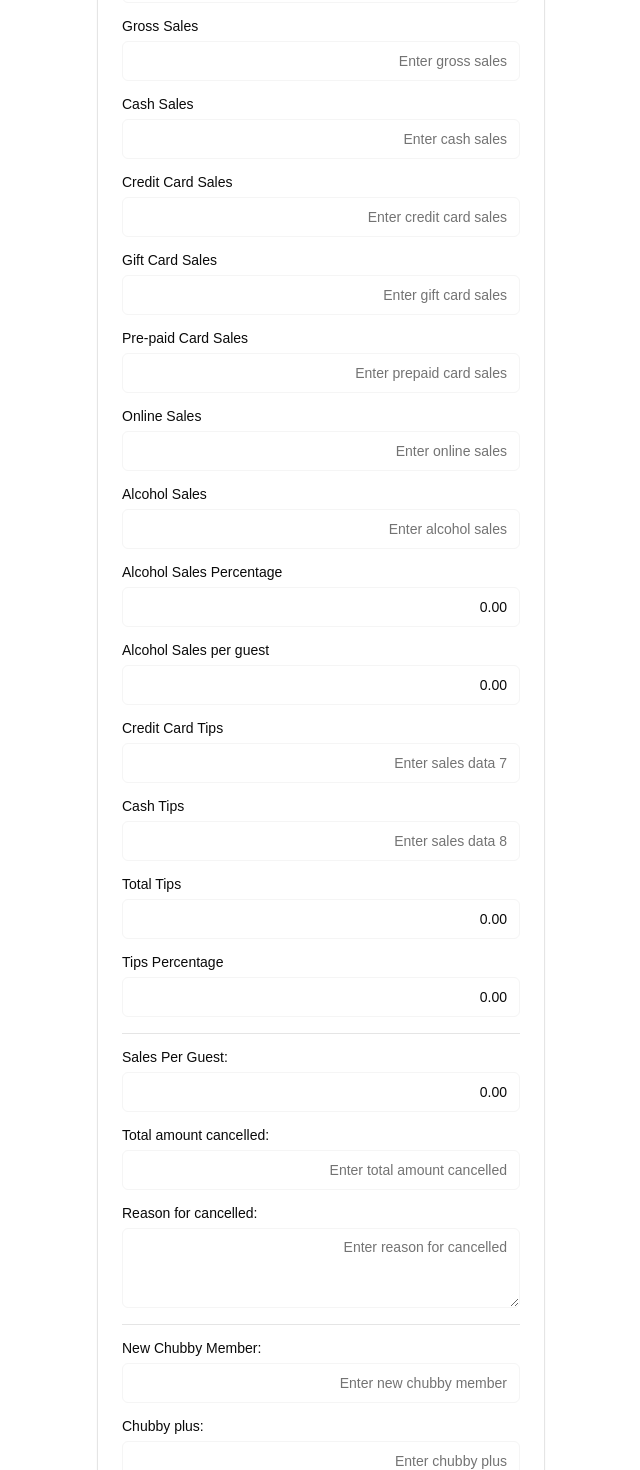
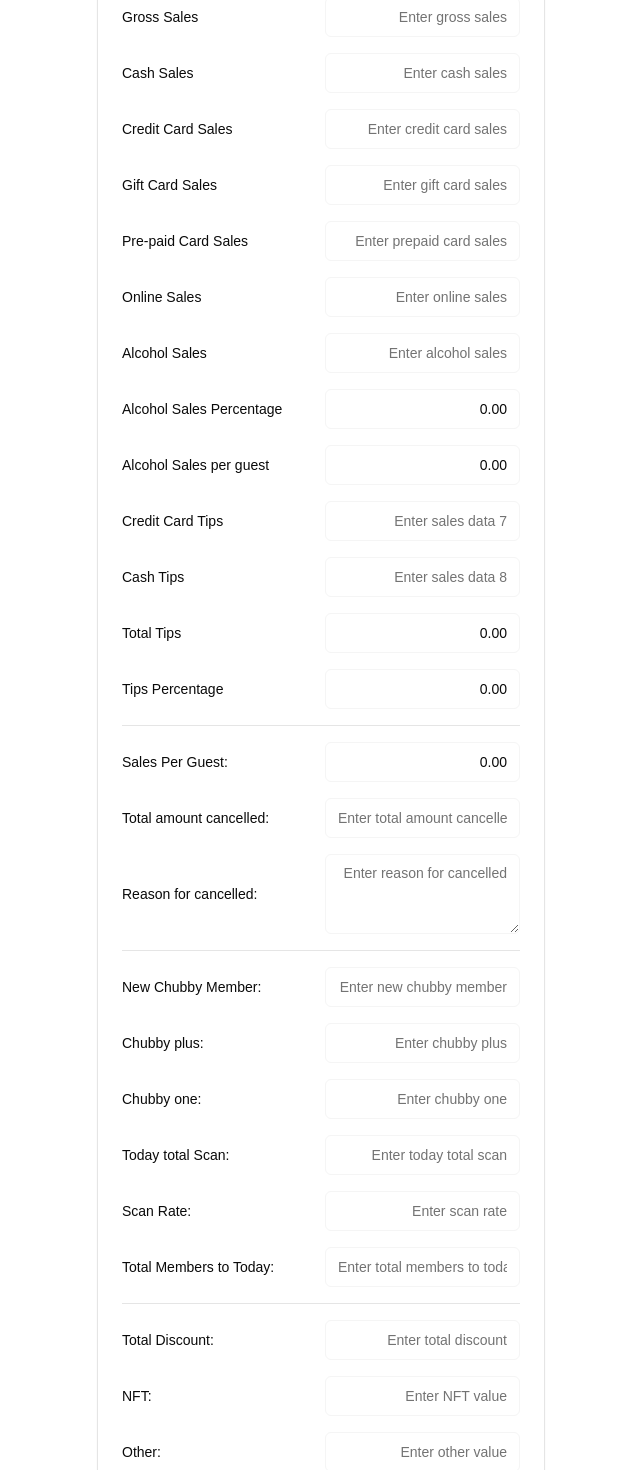
Before and after one commit to lhm-david/CSRHproject, a Next.js app: page / in a window 1280 px wide. Shown: the part 320-1790 px from the top of the page, without its empty margins (319-959 px from the left). Built offline with nearby package versions, Linux system fonts and the light colour scheme; what @genkit-ai/googleai, genkit would draw is missing.

Commit message:
move input box align with the label for total sales and make it size as the square I draw

```diff
--- a/src/app/page.tsx
+++ b/src/app/page.tsx
@@ -225,6 +225,7 @@ export default function Home() {
                 </PopoverContent>
               </Popover>
             </div>
+
             <div className="grid gap-2">
               <Label htmlFor="shiftLead">Shift Lead:</Label>
               <Input
@@ -261,185 +262,190 @@ export default function Home() {
             </div>
           </div>
 
-          <div className="grid gap-2">
-            <Label htmlFor="totalSales">Total Sales</Label>
+          <div className="grid grid-cols-2 gap-2 items-center">
+            <Label htmlFor="totalSales" className="justify-self-start">Total Sales</Label>
             <Input
               id="totalSales"
               placeholder="Enter total sales"
-              className="text-right"
+              className="text-right justify-self-end"
               value={totalSales}
               onChange={(e) => setTotalSales(e.target.value)}
             />
           </div>
-          <div className="grid gap-2">
-            <Label htmlFor="grossSales">Gross Sales</Label>
+
+          <div className="grid grid-cols-2 gap-2 items-center">
+            <Label htmlFor="grossSales" className="justify-self-start">Gross Sales</Label>
             <Input
               id="grossSales"
               placeholder="Enter gross sales"
-              className="text-right"
+              className="text-right justify-self-end"
               value={grossSales}
               onChange={(e) => setGrossSales(e.target.value)}
             />
           </div>
-          <div className="grid gap-2">
-            <Label htmlFor="cashSales">Cash Sales</Label>
+
+          <div className="grid grid-cols-2 gap-2 items-center">
+            <Label htmlFor="cashSales" className="justify-self-start">Cash Sales</Label>
             <Input
               id="cashSales"
               placeholder="Enter cash sales"
-              className="text-right"
+              className="text-right justify-self-end"
               value={cashSales}
               onChange={(e) => setCashSales(e.target.value)}
             />
           </div>
-          <div className="grid gap-2">
-            <Label htmlFor="creditCardSales">Credit Card Sales</Label>
+
+          <div className="grid grid-cols-2 gap-2 items-center">
+            <Label htmlFor="creditCardSales" className="justify-self-start">Credit Card Sales</Label>
             <Input
               id="creditCardSales"
               placeholder="Enter credit card sales"
-              className="text-right"
+              className="text-right justify-self-end"
               value={creditCardSales}
               onChange={(e) => setCreditCardSales(e.target.value)}
             />
           </div>
 
-          <div className="grid gap-2">
-            <Label htmlFor="giftCardSales">Gift Card Sales</Label>
+          <div className="grid grid-cols-2 gap-2 items-center">
+            <Label htmlFor="giftCardSales" className="justify-self-start">Gift Card Sales</Label>
             <Input
               id="giftCardSales"
               placeholder="Enter gift card sales"
-              className="text-right"
+              className="text-right justify-self-end"
               value={giftCardSales}
               onChange={(e) => setGiftCardSales(e.target.value)}
             />
           </div>
 
-          <div className="grid gap-2">
-            <Label htmlFor="prepaidCardSales">Pre-paid Card Sales</Label>
+          <div className="grid grid-cols-2 gap-2 items-center">
+            <Label htmlFor="prepaidCardSales" className="justify-self-start">Pre-paid Card Sales</Label>
             <Input
               id="prepaidCardSales"
               placeholder="Enter prepaid card sales"
-              className="text-right"
+              className="text-right justify-self-end"
               value={prepaidCardSales}
               onChange={(e) => setPrepaidCardSales(e.target.value)}
             />
           </div>
 
-          <div className="grid gap-2">
-            <Label htmlFor="onlineSales">Online Sales</Label>
+          <div className="grid grid-cols-2 gap-2 items-center">
+            <Label htmlFor="onlineSales" className="justify-self-start">Online Sales</Label>
             <Input
               id="onlineSales"
               placeholder="Enter online sales"
-              className="text-right"
+              className="text-right justify-self-end"
               value={onlineSales}
               onChange={(e) => setOnlineSales(e.target.value)}
             />
           </div>
 
-          <div className="grid gap-2">
-            <Label htmlFor="alcoholSales">Alcohol Sales</Label>
+          <div className="grid grid-cols-2 gap-2 items-center">
+            <Label htmlFor="alcoholSales" className="justify-self-start">Alcohol Sales</Label>
             <Input
               id="alcoholSales"
               placeholder="Enter alcohol sales"
-              className="text-right"
+              className="text-right justify-self-end"
               value={alcoholSales}
               onChange={(e) => setAlcoholSales(e.target.value)}
             />
           </div>
 
-          <div className="grid gap-2">
-            <Label htmlFor="alcoholSalesPercentage">Alcohol Sales Percentage</Label>
+          <div className="grid grid-cols-2 gap-2 items-center">
+            <Label htmlFor="alcoholSalesPercentage" className="justify-self-start">Alcohol Sales Percentage</Label>
             <Input
               id="alcoholSalesPercentage"
               placeholder="Alcohol Sales Percentage"
-              className="text-right"
+              className="text-right justify-self-end"
               value={`${alcoholSalesPercentage}`}
               readOnly
             />
           </div>
 
-          <div className="grid gap-2">
-            <Label htmlFor="alcoholSalesPercentage">Alcohol Sales per guest</Label>
+          <div className="grid grid-cols-2 gap-2 items-center">
+            <Label htmlFor="alcoholSalesPercentage" className="justify-self-start">Alcohol Sales per guest</Label>
             <Input
               id="alcoholSalesPercentage"
               placeholder="Alcohol Sales per guest"
-              className="text-right"
+              className="text-right justify-self-end"
               value={`${alcoholSalesPerGuest}`}
               readOnly
             />
           </div>
 
-          <div className="grid gap-2">
-            <Label htmlFor="creditCardTips">Credit Card Tips</Label>
+          <div className="grid grid-cols-2 gap-2 items-center">
+            <Label htmlFor="creditCardTips" className="justify-self-start">Credit Card Tips</Label>
             <Input
               id="creditCardTips"
               placeholder="Enter sales data 7"
-              className="text-right"
+              className="text-right justify-self-end"
               value={creditCardTips}
               onChange={(e) => setCreditCardTips(e.target.value)}
             />
           </div>
-          <div className="grid gap-2">
-            <Label htmlFor="cashTips">Cash Tips</Label>
+
+          <div className="grid grid-cols-2 gap-2 items-center">
+            <Label htmlFor="cashTips" className="justify-self-start">Cash Tips</Label>
             <Input
               id="cashTips"
               placeholder="Enter sales data 8"
-              className="text-right"
+              className="text-right justify-self-end"
               value={cashTips}
               onChange={(e) => setCashTips(e.target.value)}
             />
           </div>
 
-          <div className="grid gap-2">
-            <Label htmlFor="totalTips">Total Tips</Label>
+          <div className="grid grid-cols-2 gap-2 items-center">
+            <Label htmlFor="totalTips" className="justify-self-start">Total Tips</Label>
             <Input
               id="totalTips"
               placeholder="Total tips"
-              className="text-right"
+              className="text-right justify-self-end"
               value={`${totalTips}`}
               readOnly
             />
           </div>
 
-          <div className="grid gap-2">
-            <Label htmlFor="tipsPercentage">Tips Percentage</Label>
+          <div className="grid grid-cols-2 gap-2 items-center">
+            <Label htmlFor="tipsPercentage" className="justify-self-start">Tips Percentage</Label>
             <Input
               id="tipsPercentage"
               placeholder="Tips Percentage"
-              className="text-right"
+              className="text-right justify-self-end"
               value={`${tipsPercentage}`}
               readOnly
             />
           </div>
 
           <Separator/>
-          <div className="grid gap-2">
-            <Label htmlFor="salesPerGuest">Sales Per Guest:</Label>
+
+          <div className="grid grid-cols-2 gap-2 items-center">
+            <Label htmlFor="salesPerGuest" className="justify-self-start">Sales Per Guest:</Label>
             <Input
               id="salesPerGuest"
               placeholder="Sales Per Guest"
-              className="text-right"
+              className="text-right justify-self-end"
               value={salesPerGuest}
               readOnly
             />
           </div>
 
-          <div className="grid gap-2">
-            <Label htmlFor="totalAmountCancelled">Total amount cancelled:</Label>
+          <div className="grid grid-cols-2 gap-2 items-center">
+            <Label htmlFor="totalAmountCancelled" className="justify-self-start">Total amount cancelled:</Label>
             <Input
               id="totalAmountCancelled"
               placeholder="Enter total amount cancelled"
-              className="text-right"
+              className="text-right justify-self-end"
               value={totalAmountCancelled}
               onChange={(e) => setTotalAmountCancelled(e.target.value)}
             />
           </div>
 
-          <div className="grid gap-2">
-            <Label htmlFor="reasonForCancelled">Reason for cancelled:</Label>
+          <div className="grid grid-cols-2 gap-2 items-center">
+            <Label htmlFor="reasonForCancelled" className="justify-self-start">Reason for cancelled:</Label>
             <Textarea
               id="reasonForCancelled"
               placeholder="Enter reason for cancelled"
-              className="text-right"
+              className="text-right justify-self-end"
               value={reasonForCancelled}
               onChange={(e) => setReasonForCancelled(e.target.value)}
             />
@@ -447,67 +453,67 @@ export default function Home() {
 
           <Separator/>
 
-            <div className="grid gap-2">
-                <Label htmlFor="newChubbyMember">New Chubby Member:</Label>
+            <div className="grid grid-cols-2 gap-2 items-center">
+                <Label htmlFor="newChubbyMember" className="justify-self-start">New Chubby Member:</Label>
                 <Input
                     id="newChubbyMember"
                     placeholder="Enter new chubby member"
-                    className="text-right"
+                    className="text-right justify-self-end"
                     value={newChubbyMember}
                     onChange={(e) => setNewChubbyMember(e.target.value)}
                 />
             </div>
 
-            <div className="grid gap-2">
-                <Label htmlFor="chubbyPlus">Chubby plus:</Label>
+            <div className="grid grid-cols-2 gap-2 items-center">
+                <Label htmlFor="chubbyPlus" className="justify-self-start">Chubby plus:</Label>
                 <Input
                     id="chubbyPlus"
                     placeholder="Enter chubby plus"
-                    className="text-right"
+                    className="text-right justify-self-end"
                     value={chubbyPlus}
                     onChange={(e) => setChubbyPlus(e.target.value)}
                 />
             </div>
 
-            <div className="grid gap-2">
-                <Label htmlFor="chubbyOne">Chubby one:</Label>
+            <div className="grid grid-cols-2 gap-2 items-center">
+                <Label htmlFor="chubbyOne" className="justify-self-start">Chubby one:</Label>
                 <Input
                     id="chubbyOne"
                     placeholder="Enter chubby one"
-                    className="text-right"
+                    className="text-right justify-self-end"
                     value={chubbyOne}
                     onChange={(e) => setChubbyOne(e.target.value)}
                 />
             </div>
 
-            <div className="grid gap-2">
-                <Label htmlFor="totayTotalScan">Today total Scan:</Label>
+            <div className="grid grid-cols-2 gap-2 items-center">
+                <Label htmlFor="totayTotalScan" className="justify-self-start">Today total Scan:</Label>
                 <Input
                     id="totayTotalScan"
                     placeholder="Enter today total scan"
-                    className="text-right"
+                    className="text-right justify-self-end"
                     value={totayTotalScan}
                     onChange={(e) => setTotayTotalScan(e.target.value)}
                 />
             </div>
 
-            <div className="grid gap-2">
-                <Label htmlFor="scanRate">Scan Rate:</Label>
+            <div className="grid grid-cols-2 gap-2 items-center">
+                <Label htmlFor="scanRate" className="justify-self-start">Scan Rate:</Label>
                 <Input
                     id="scanRate"
                     placeholder="Enter scan rate"
-                    className="text-right"
+                    className="text-right justify-self-end"
                     value={scanRate}
                     onChange={(e) => setScanRate(e.target.value)}
                 />
             </div>
 
-            <div className="grid gap-2">
-                <Label htmlFor="totalMembersToToday">Total Members to Today:</Label>
+            <div className="grid grid-cols-2 gap-2 items-center">
+                <Label htmlFor="totalMembersToToday" className="justify-self-start">Total Members to Today:</Label>
                 <Input
                     id="totalMembersToToday"
                     placeholder="Enter total members to today"
-                    className="text-right"
+                    className="text-right justify-self-end"
                     value={totalMembersToToday}
                     onChange={(e) => setTotalMembersToToday(e.target.value)}
                 />
@@ -515,34 +521,34 @@ export default function Home() {
 
           <Separator/>
 
-          <div className="grid gap-2">
-            <Label htmlFor="totalDiscount">Total Discount:</Label>
+          <div className="grid grid-cols-2 gap-2 items-center">
+            <Label htmlFor="totalDiscount" className="justify-self-start">Total Discount:</Label>
             <Input
               id="totalDiscount"
               placeholder="Enter total discount"
-              className="text-right"
+              className="text-right justify-self-end"
               value={totalDiscount}
               onChange={(e) => setTotalDiscount(e.target.value)}
             />
           </div>
 
-          <div className="grid gap-2">
-            <Label htmlFor="nftValue">NFT:</Label>
+          <div className="grid grid-cols-2 gap-2 items-center">
+            <Label htmlFor="nftValue" className="justify-self-start">NFT:</Label>
             <Input
               id="nftValue"
               placeholder="Enter NFT value"
-              className="text-right"
+              className="text-right justify-self-end"
               value={nftValue}
               onChange={(e) => setNftValue(e.target.value)}
             />
           </div>
 
-          <div className="grid gap-2">
-            <Label htmlFor="otherValue">Other:</Label>
+          <div className="grid grid-cols-2 gap-2 items-center">
+            <Label htmlFor="otherValue" className="justify-self-start">Other:</Label>
             <Input
               id="otherValue"
               placeholder="Enter other value"
-              className="text-right"
+              className="text-right justify-self-end"
               value={otherValue}
               onChange={(e) => setOtherValue(e.target.value)}
             />
```
